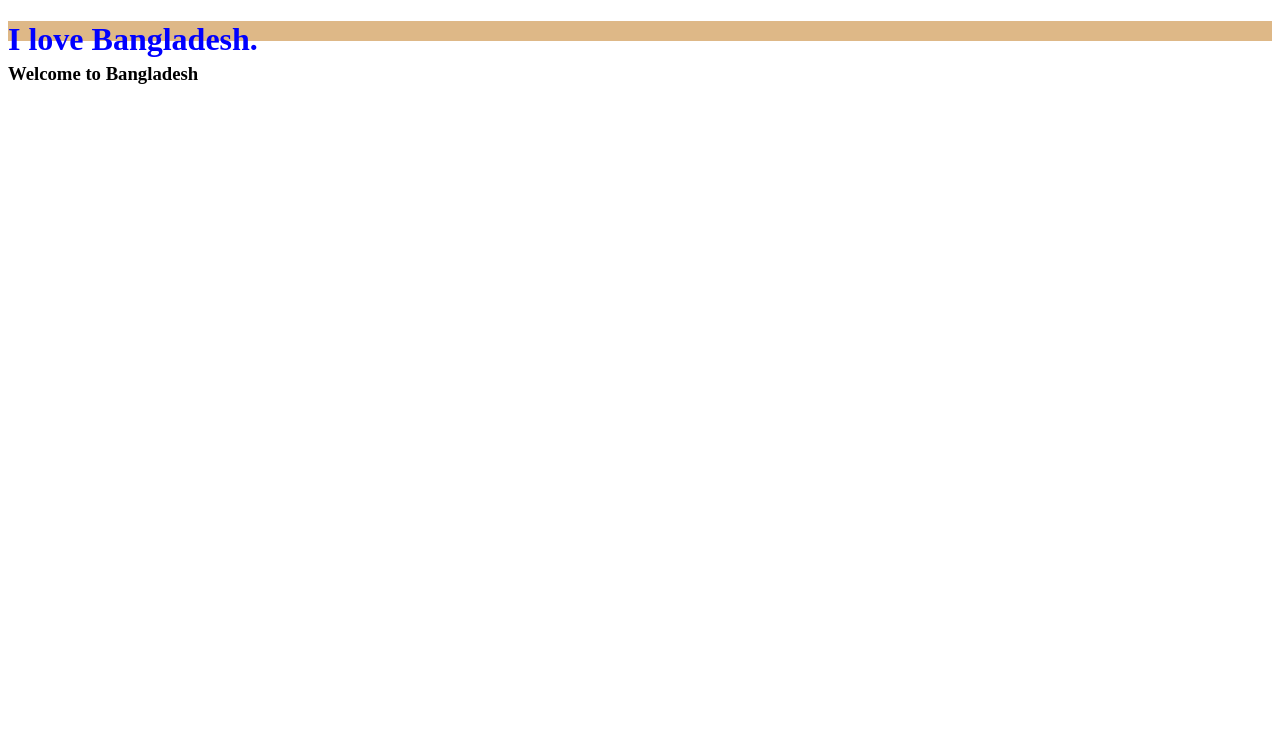
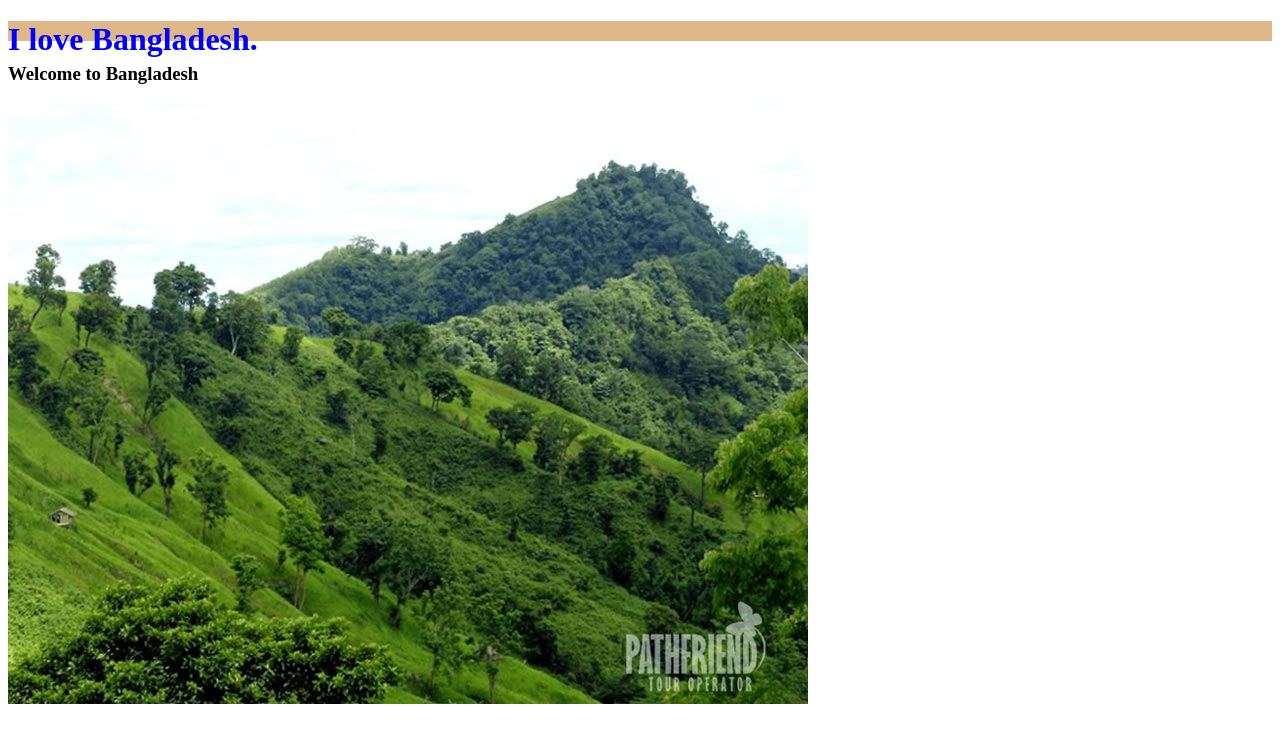
Before and after one commit to Neamat-bge/my-first-repo, a plain HTML site: page index.html in a window 1280 px wide. Drawn offline with Linux system fonts and the light colour scheme.

Commit message:
image added

```diff
--- a/index.html
+++ b/index.html
@@ -11,5 +11,6 @@
 <body>
    <h1>I love Bangladesh.</h1>
    <h3>Welcome to Bangladesh</h3>
+   <img src="Ban.jpg" align="center" alt="">
 </body>
 </html>
```
Also changed, not shown: Ban.jpg (added).
